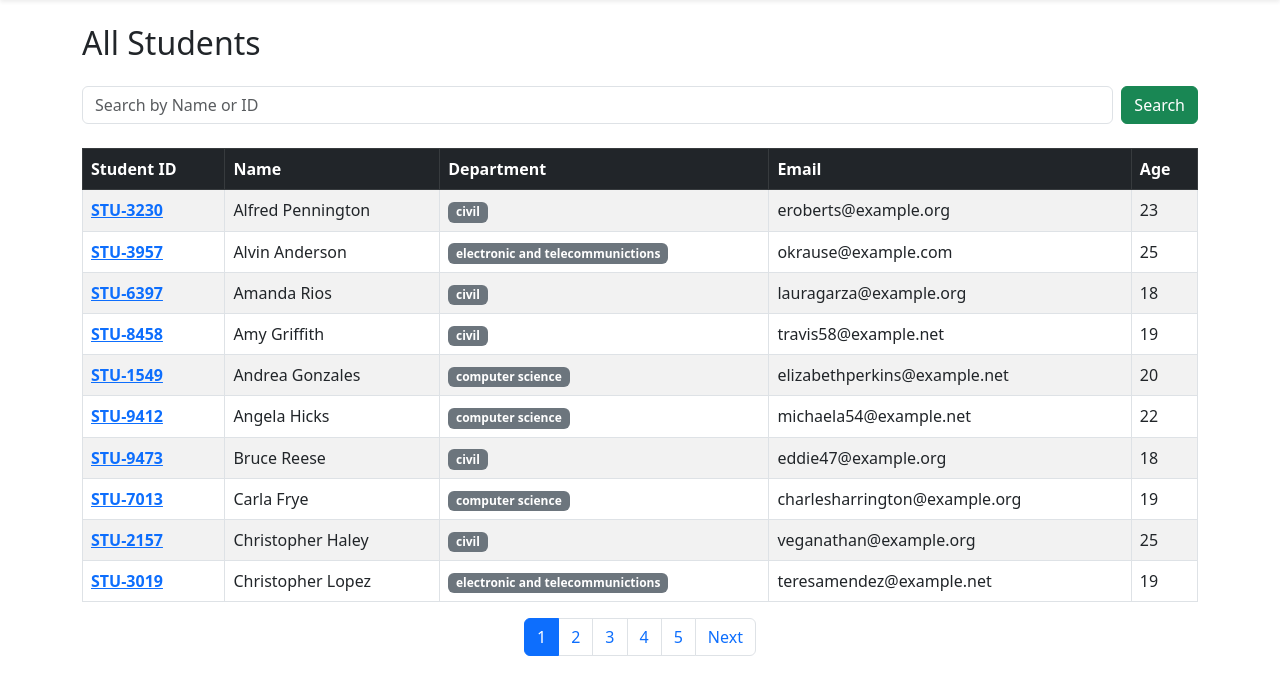
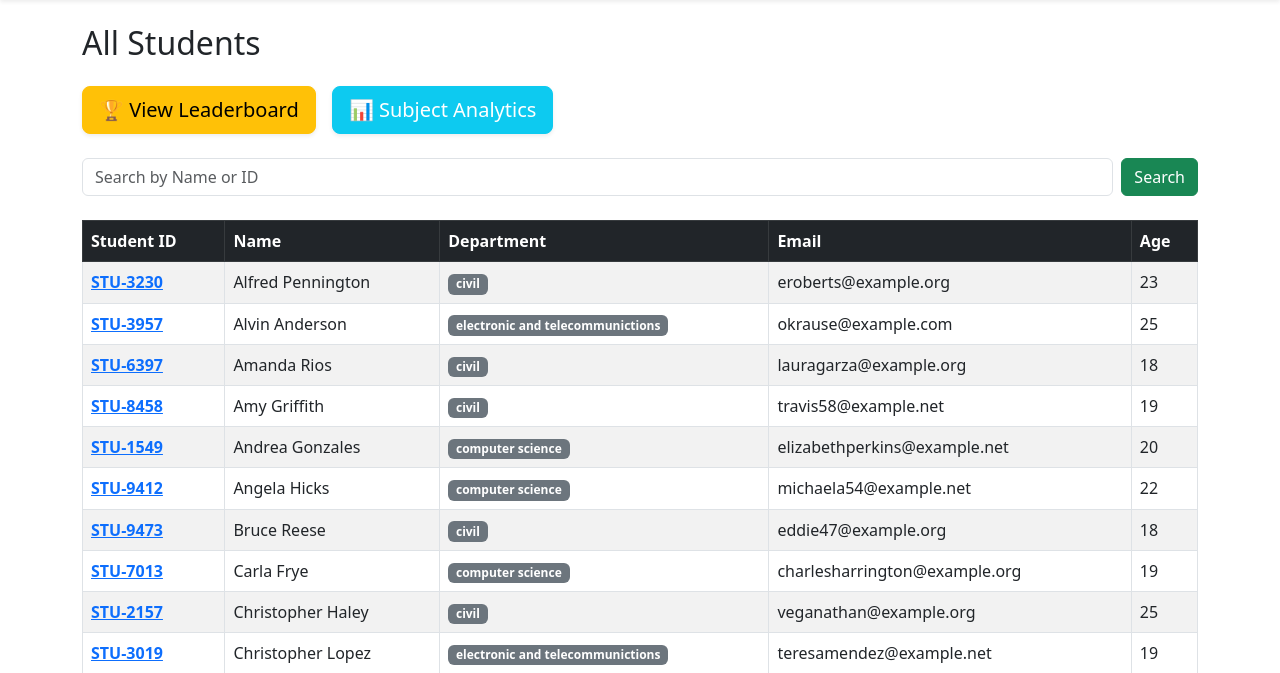
Before and after one commit to adityawarekar/sms_project, a Django app: page /students/ in a window 1280 px wide. Shown: the part 56-729 px from the top of the page. Run offline with Django 5.2, Linux system fonts and the light colour scheme; a user stored in the database is signed in; data comes from the database, SQL or seed files in the repository; both versions use the stored data as it was after the commit.

Commit message:
updted subjects and all

```diff
--- a/students/templates/students.html
+++ b/students/templates/students.html
@@ -24,6 +24,15 @@
 <div class="container">
     <h2 class="mb-4">All Students</h2>
 
+    <div class="mb-4 d-flex justify-content-start gap-3">
+        <a href="{% url 'student_leaderboard' %}" class="btn btn-warning btn-lg shadow-sm">
+            🏆 View Leaderboard
+        </a>
+        <a href="{% url 'subject_analytics' %}" class="btn btn-info btn-lg text-white shadow-sm">
+            📊 Subject Analytics
+        </a>
+    </div>
+
     <form method="get" class="d-flex mb-4">
         <input class="form-control me-2" type="search" placeholder="Search by Name or ID" aria-label="Search" name="search" value="{{ search_query|default:'' }}">
         <button class="btn btn-success" type="submit">Search</button>
@@ -46,10 +55,10 @@
             {% for student in page_obj %}
             <tr>
                 <td>
-  <a href="{% url 'student_profile' student.student_id.student_id %}" class="text-primary fw-bold">
-     {{ student.student_id.student_id }}
-  </a>
-</td>
+                    <a href="{% url 'student_profile' student.student_id.student_id %}" class="text-primary fw-bold">
+                        {{ student.student_id.student_id }}
+                    </a>
+                </td>
                 <td>{{ student.student_name }}</td>
                 <td><span class="badge bg-secondary">{{ student.department.department }}</span></td>
                 <td>{{ student.student_email }}</td>
@@ -62,7 +71,6 @@
             {% endfor %}
         </tbody>
     </table>
-
 
     <nav aria-label="Page navigation">
       <ul class="pagination justify-content-center">
--- a/students/views.py
+++ b/students/views.py
@@ -263,10 +263,10 @@ import random
 fake = Faker()
 
 def seed_subjects():
-    subjects = ["Maths", "Physics", "Chemistry", "Biology", "English", "CS Theory"]
+    subjects = ["Data Sturctures and Algorithm", "Database Management System", "Object Oriented Programming", "Operating Systems", "Computer Networks", "Software Engineering"]
     for sub in subjects:
         Subject.objects.get_or_create(subject_name=sub)
-    print("✅ Subjects created successfully.")
+    print("✅ Technical Subjects created successfully.")
 
 def seed_db(n=10) -> None:
     departments_objs = Department.objects.all()
```
Also changed, not shown: db.sqlite3.
